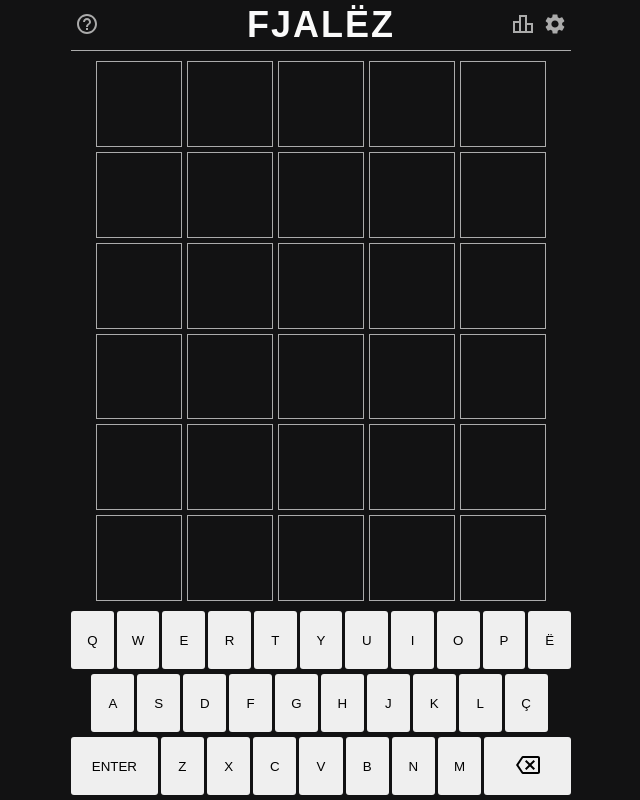
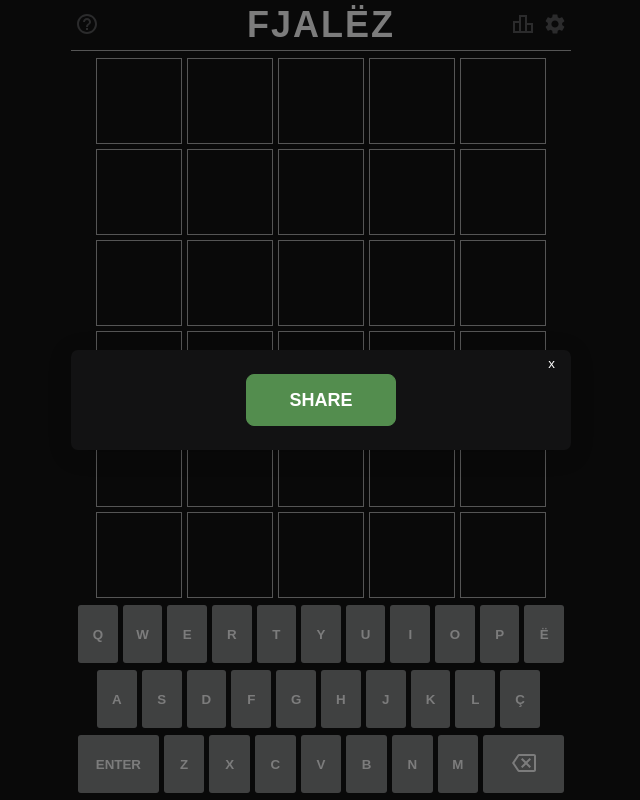
Before and after one commit to GrigorM/fjalez, a Vue app: page / in a window 1280 px wide. Both pictures are taken after a click on the button 842 px from the left and 25 px from the top of the page. Shown: the whole page, without its empty margins (319-959 px from the left). Built offline with nearby package versions, Linux system fonts and the light colour scheme.

Commit message:
modal, toast, localstorate etc

```diff
--- a/public/style.css
+++ b/public/style.css
@@ -158,6 +158,10 @@ main {
   width: 270px;
 } */
 
+.keyboard {
+  padding: 0 7px;
+}
+
 .keyboard .row {
     display: flex;
     justify-content: stretch;
@@ -166,14 +170,17 @@ main {
 .keyboard .row button {
     height: 58px;
     flex: 1;
-    margin-bottom: 5px;
+    margin-bottom: 7px;
     text-transform: uppercase;
+    background-color: #818384;
+    color: #fafafa;
+    font-weight: 700;
     border: none;
     border-radius: 3px;
 }
 
 .keyboard .row button.absent {
-  background-color: #777777;
+  background-color: #3a3a3c;
 }
 .keyboard .row button.present {
   background-color: #b59f3b;
@@ -183,7 +190,7 @@ main {
 }
 
 .keyboard .row button:not(:last-child) {
-    margin-right: 3px;
+    margin-right: 5px;
 }
 
 .keyboard .row .spacer-half {
--- a/src/App.vue
+++ b/src/App.vue
@@ -1,8 +1,10 @@
 <template>
-  <Header />
+  <Header @share="shareBoard" @openStats="openStats"/>
   <!-- <main> -->
     <Board :words="words"/>
     <Keyboard @check="check" @type="type" @clear="clear" :usedLetters="usedLetters"/>
+    <Toast :message="message" :open="openToast"/>
+    <Modal :open="openModal" @share="shareBoard" @closeModal="closeModal" />
   <!-- </main> -->
 </template>
 
@@ -10,13 +12,17 @@
 import Header from './components/Header.vue'
 import Board from './components/Board.vue'
 import Keyboard from './components/Keyboard.vue'
+import Toast from './components/Toast.vue'
+import Modal from './components/Modal.vue'
 
 export default {
   name: 'App',
   components: {
     Header,
     Board,
-    Keyboard
+    Keyboard,
+    Toast,
+    Modal,
   },
   data() {
       return {
@@ -122,12 +128,18 @@ export default {
               }],
           ],
           usedLetters: [],
+          finished: false,
+          openToast: false,
+          message: '',
+          openModal: false,
       }
   },
   methods: {
     check() {
+      if (!this.finished) {
         if (this.letterPointer < 5) {
-        alert('s\'ka mjaftueshem germa')
+          // alert('s\'ka mjaftueshem germa')
+          this.showToast('S\'ka mjaftueshem germa')
         } else {
           let hipoteza = this.words[this.round].map(({letter}) => letter)
           hipoteza = hipoteza.join("");
@@ -135,43 +147,54 @@ export default {
           fetch(`https://qub10cxllf.execute-api.eu-central-1.amazonaws.com/prod/define/${hipoteza}`)
             .then(res => res.json())
             .then(data => {
-            console.log(data)
               if (data.exactMatches.length === 0) {
-              alert('nuk osht llaf')
+                // alert('Fjale e pavlefshme')
+                this.showToast('Fjale e pavlefshme')
               } else {
                 this.feedback()
               }
             })
-          .catch(error => console.log(error))
+            .catch(error => {console.log(error); alert('Error')})
+        }
       }
     },
     clear() {
-      // let word = this.words[this.round].trim();
-      // word = word.slice(0, -1).padEnd(5, ' ')
-      // this.words[this.round] = word
+      if (!this.finished) {
         if (this.letterPointer > 0) {
           this.letterPointer--;
           this.words[this.round][this.letterPointer].letter = '';
         }
+      }
     },
     type(char) {
+      if (!this.finished && this.letterPointer < 5) {
         this.words[this.round][this.letterPointer].letter = char;
         this.letterPointer++;
+      }
     },
     feedback() {
-      console.log('feedback')
+      let guessed = false;
       this.words[this.round].forEach((letter, index) => {
         if (letter.letter === this.fjaleza[index]) {
           letter.state = 'correct';
+          guessed = true;
         } else if ( this.fjaleza.indexOf(letter.letter) !== -1 ) {
           letter.state = 'present';
+          guessed = false;
         } else {
           letter.state = 'absent';
+          guessed = false;
         }
       })
+
+      if (guessed || this.round === 6) {
+        this.finished = true;
+      }
+
       this.round ++;
       this.letterPointer = 0;
       this.updateUsedLetters();
+      this.saveToLocalStorage();
     },
     updateUsedLetters() {
       for(let i = 0; i<this.round; i++) {
@@ -181,20 +204,63 @@ export default {
           }
         }
       }
+    },
+    saveToLocalStorage() {
+      const obj = {
+        boardState: this.words,
+        round: this.round,
+        finished: this.finished,
+        usedLetters: this.usedLetters
+      }
+
+      localStorage.setItem('fjaleza', JSON.stringify(obj))
+    },
+    shareBoard() {
+      let text = '';
+      for(let i=0; i < this.round; i++) {
+        for(let j=0; j<5; j++) {
+          switch (this.words[i][j].state) {
+            case 'absent':
+              text += '⬛'
+              break;
+            case 'present':
+              text += '🟨'
+              break;
+            case 'correct':
+              text += '🟩'
+              break;
+
+            default:
+              break;
+          }
+        }
+        text += '\n';
+      }
+      navigator.clipboard.writeText(text);
+    },
+    showToast(message) {
+      this.message = message;
+      this.openToast = true;
+      setTimeout(() => {
+        this.openToast = false;
+      }, 1000);
+    },
+    openStats() {
+      console.log('open modal')
+      this.openModal = true;
+    },
+    closeModal() {
+      this.openModal = false;
+    }
+  },
+  mounted() {
+    if (localStorage.getItem('fjaleza')) {
+      const words = JSON.parse(localStorage.getItem('fjaleza'))
+      this.words = words.boardState
+      this.round = words.round
+      this.finished = words.finished
+      this.usedLetters = words.usedLetters
     }
   }
 }
 </script>
-
-<style>
-/* @import "styles/main.css"; */
-/* #app {
-  font-family: Avenir, Helvetica, Arial, sans-serif;
-  -webkit-font-smoothing: antialiased;
-  -moz-osx-font-smoothing: grayscale;
-  text-align: center;
-  color: #2c3e50;
-  margin-top: 60px;
-} */
-
-</style>
--- a/src/components/Header.vue
+++ b/src/components/Header.vue
@@ -3,22 +3,32 @@
             <div class="menu">
                 <button id="help-button" class="icon" aria-label="help">
                     <svg xmlns="http://www.w3.org/2000/svg" height="24" viewBox="0 0 24 24" width="24">
-                        <path fill="#ababab" d="M11 18h2v-2h-2v2zm1-16C6.48 2 2 6.48 2 12s4.48 10 10 10 10-4.48 10-10S17.52 2 12 2zm0 18c-4.41 0-8-3.59-8-8s3.59-8 8-8 8 3.59 8 8-3.59 8-8 8zm0-14c-2.21 0-4 1.79-4 4h2c0-1.1.9-2 2-2s2 .9 2 2c0 2-3 1.75-3 5h2c0-2.25 3-2.5 3-5 0-2.21-1.79-4-4-4z"></path>
+                        <path fill="#565758" d="M11 18h2v-2h-2v2zm1-16C6.48 2 2 6.48 2 12s4.48 10 10 10 10-4.48 10-10S17.52 2 12 2zm0 18c-4.41 0-8-3.59-8-8s3.59-8 8-8 8 3.59 8 8-3.59 8-8 8zm0-14c-2.21 0-4 1.79-4 4h2c0-1.1.9-2 2-2s2 .9 2 2c0 2-3 1.75-3 5h2c0-2.25 3-2.5 3-5 0-2.21-1.79-4-4-4z"></path>
                     </svg>
                 </button>
             </div>
             <div class="title">FJALËZ</div>
             <div class="menu">
-                <button id="statistics-button" class="icon" aria-label="statistics">
+                <button id="statistics-button" class="icon" aria-label="statistics" @click="openStats">
                     <svg xmlns="http://www.w3.org/2000/svg" height="24" viewBox="0 0 24 24" width="24">
-                        <path fill="#ababab" d="M16,11V3H8v6H2v12h20V11H16z M10,5h4v14h-4V5z M4,11h4v8H4V11z M20,19h-4v-6h4V19z"></path>
+                        <path fill="#565758" d="M16,11V3H8v6H2v12h20V11H16z M10,5h4v14h-4V5z M4,11h4v8H4V11z M20,19h-4v-6h4V19z"></path>
                         </svg>
                 </button>
                 <button id="settings-button" class="icon" aria-label="settings">
                     <svg xmlns="http://www.w3.org/2000/svg" height="24" viewBox="0 0 24 24" width="24">
-                        <path fill="#ababab" d="M19.14,12.94c0.04-0.3,0.06-0.61,0.06-0.94c0-0.32-0.02-0.64-0.07-0.94l2.03-1.58c0.18-0.14,0.23-0.41,0.12-0.61 l-1.92-3.32c-0.12-0.22-0.37-0.29-0.59-0.22l-2.39,0.96c-0.5-0.38-1.03-0.7-1.62-0.94L14.4,2.81c-0.04-0.24-0.24-0.41-0.48-0.41 h-3.84c-0.24,0-0.43,0.17-0.47,0.41L9.25,5.35C8.66,5.59,8.12,5.92,7.63,6.29L5.24,5.33c-0.22-0.08-0.47,0-0.59,0.22L2.74,8.87 C2.62,9.08,2.66,9.34,2.86,9.48l2.03,1.58C4.84,11.36,4.8,11.69,4.8,12s0.02,0.64,0.07,0.94l-2.03,1.58 c-0.18,0.14-0.23,0.41-0.12,0.61l1.92,3.32c0.12,0.22,0.37,0.29,0.59,0.22l2.39-0.96c0.5,0.38,1.03,0.7,1.62,0.94l0.36,2.54 c0.05,0.24,0.24,0.41,0.48,0.41h3.84c0.24,0,0.44-0.17,0.47-0.41l0.36-2.54c0.59-0.24,1.13-0.56,1.62-0.94l2.39,0.96 c0.22,0.08,0.47,0,0.59-0.22l1.92-3.32c0.12-0.22,0.07-0.47-0.12-0.61L19.14,12.94z M12,15.6c-1.98,0-3.6-1.62-3.6-3.6 s1.62-3.6,3.6-3.6s3.6,1.62,3.6,3.6S13.98,15.6,12,15.6z"></path>
+                        <path fill="#565758" d="M19.14,12.94c0.04-0.3,0.06-0.61,0.06-0.94c0-0.32-0.02-0.64-0.07-0.94l2.03-1.58c0.18-0.14,0.23-0.41,0.12-0.61 l-1.92-3.32c-0.12-0.22-0.37-0.29-0.59-0.22l-2.39,0.96c-0.5-0.38-1.03-0.7-1.62-0.94L14.4,2.81c-0.04-0.24-0.24-0.41-0.48-0.41 h-3.84c-0.24,0-0.43,0.17-0.47,0.41L9.25,5.35C8.66,5.59,8.12,5.92,7.63,6.29L5.24,5.33c-0.22-0.08-0.47,0-0.59,0.22L2.74,8.87 C2.62,9.08,2.66,9.34,2.86,9.48l2.03,1.58C4.84,11.36,4.8,11.69,4.8,12s0.02,0.64,0.07,0.94l-2.03,1.58 c-0.18,0.14-0.23,0.41-0.12,0.61l1.92,3.32c0.12,0.22,0.37,0.29,0.59,0.22l2.39-0.96c0.5,0.38,1.03,0.7,1.62,0.94l0.36,2.54 c0.05,0.24,0.24,0.41,0.48,0.41h3.84c0.24,0,0.44-0.17,0.47-0.41l0.36-2.54c0.59-0.24,1.13-0.56,1.62-0.94l2.39,0.96 c0.22,0.08,0.47,0,0.59-0.22l1.92-3.32c0.12-0.22,0.07-0.47-0.12-0.61L19.14,12.94z M12,15.6c-1.98,0-3.6-1.62-3.6-3.6 s1.62-3.6,3.6-3.6s3.6,1.62,3.6,3.6S13.98,15.6,12,15.6z"></path>
                       </svg>
                 </button>
             </div>
         </header>
 </template>
+
+<script>
+export default {
+    methods: {
+        openStats() {
+            this.$emit('openStats')
+        },
+    }
+}
+</script>
--- a/src/components/Keyboard.vue
+++ b/src/components/Keyboard.vue
@@ -28,7 +28,7 @@
             </button>
             <button id="backspace" @click="clear" aria-label="clear">
                 <svg xmlns="http://www.w3.org/2000/svg" height="24" viewBox="0 0 24 24" width="24">
-                    <path fill="#000000" d="M22 3H7c-.69 0-1.23.35-1.59.88L0 12l5.41 8.11c.36.53.9.89 1.59.89h15c1.1 0 2-.9 2-2V5c0-1.1-.9-2-2-2zm0 16H7.07L2.4 12l4.66-7H22v14zm-11.59-2L14 13.41 17.59 17 19 15.59 15.41 12 19 8.41 17.59 7 14 10.59 10.41 7 9 8.41 12.59 12 9 15.59z"></path>
+                    <path fill="#fafafa" d="M22 3H7c-.69 0-1.23.35-1.59.88L0 12l5.41 8.11c.36.53.9.89 1.59.89h15c1.1 0 2-.9 2-2V5c0-1.1-.9-2-2-2zm0 16H7.07L2.4 12l4.66-7H22v14zm-11.59-2L14 13.41 17.59 17 19 15.59 15.41 12 19 8.41 17.59 7 14 10.59 10.41 7 9 8.41 12.59 12 9 15.59z"></path>
                 </svg>
             </button>
         </div>
@@ -56,28 +56,10 @@ export default {
             this.$emit('type', char)
         },
         letterState(letter) {
-            console.log(this.usedLetters);
-            console.log(letter);
             const usedLetter = this.usedLetters.filter(l => {
-                if (l.letter === letter) return l
+                if (l.letter === letter) return l;
             });
-            // const usedLetterState = usedLetter.map(l => {
-            //     return l.state
-            // });
-            // console.log(usedLetterState)
             return usedLetter.length ? usedLetter[0].state : '';
-            // if (usedLetter.length > 0) {
-            //     return usedLetter
-            // } else {
-            //     return ''
-            // }
-            // const index = this.usedLetters.indexOf(letter)
-            // if (index !== -1) {
-            //     console.log(this.usedLetters[index].state)
-            //     return this.usedLetters[index].state
-            // } else {
-            //     console.log('letter not found')
-            // }
         }
     },
     mounted() {
--- /dev/null
+++ b/src/components/Modal.vue
@@ -0,0 +1,92 @@
+<template>
+    <aside class="backdrop" :class="showModal" tabIndex="-1" role="presentation" >
+        <div class="modal" role="dialog" aria-modal="true">
+            <button class="close" @click="closeModal">x</button>
+            <button class="share" @click="shareBoard">Share</button>
+        </div>
+    </aside>
+</template>
+
+<script>
+export default {
+    props: ['open'],
+    computed: {
+        showModal() {
+            return this.open ? 'show' : 'hide';
+        }
+    },
+    methods: {
+        shareBoard() {
+            this.$emit('share')
+            this.$emit('closeModal');
+        },
+        closeModal() {
+            this.$emit('closeModal');
+        }
+    },
+    mounted() {
+        document.addEventListener('keyup', (e) => {
+            if (this.open && e.key === 'Escape') {
+                this.$emit('closeModal');
+            }
+        })
+    }
+}
+</script>
+
+<style>
+.backdrop {
+    display: none;
+    position: absolute;
+    top: 0;
+    left: 0;
+    right: 0;
+    bottom: 0;
+    background-color: rgba(0, 0, 0, 0.5);
+}
+
+.backdrop.show {
+    display: block;
+}
+
+.modal {
+    position: absolute;
+    top: 50%;
+    left: 50%;
+    transform: translate(-50%, -50%);
+    width: 100%;
+    max-width: 500px;
+    min-height: 100px;
+    margin: 0 auto;
+
+    background-color: #121213;
+    border-radius: 7px;
+    box-shadow: 0 4px 23px 0 rgba(0, 0, 0, 0.2);
+
+    display: flex;
+    justify-content: center;
+    align-items: center;
+}
+.modal .close {
+    position: absolute;
+    top: 5px;
+    right: 10px;
+    background-color: transparent;
+    border: none;
+    color: white;
+    cursor: pointer;
+}
+.modal .share {
+    background-color: #538d4e;
+    color: white;
+    border: 1px solid #538d4e;
+    width: 150px;
+    height: 52px;
+    padding: 7px;
+    border-radius: 8px;
+    cursor: pointer;
+    font-size: 1.8rem;
+    font-weight: bold;
+    text-transform: uppercase;
+}
+</style>
--- /dev/null
+++ b/src/components/Toast.vue
@@ -0,0 +1,81 @@
+<template>
+    <div class="toast" :class="openToast">{{ message }}</div>
+</template>
+
+<script>
+export default {
+    props: ['message', 'open'],
+    computed: {
+      openToast() {
+        if (this.open) return 'show';
+        else return 'hide';
+      }
+    }
+}
+</script>
+
+<style>
+.toast {
+  background-color: white;
+  color: #3a3a3a;
+  position: absolute;
+  top: 10%;
+  left: 50%;
+  transform: translate(-50%, 0);
+  width: 160px;
+  height: 69px;
+  display: flex;
+  justify-content: center;
+  align-items: center;
+  font-size: 1.6rem;
+  font-weight: bold;
+  visibility: hidden;
+}
+
+.toast.show {
+  visibility: visible;
+  animation: fadein 0.1s, fadeout 1.5s 2.5s;
+}
+
+
+@keyframes fadein {
+
+  from {
+
+    bottom: 0;
+
+    opacity: 0;
+
+  }
+
+  to {
+
+    bottom: 30px;
+
+    opacity: 1;
+
+  }
+
+}
+
+
+@keyframes fadeout {
+
+  from {
+
+    bottom: 30px;
+
+    opacity: 1;
+
+  }
+
+  to {
+
+    bottom: 0;
+
+    opacity: 0;
+
+  }
+
+}
+</style>
```
Also changed, not shown: src/components/Board.vue (line endings or trailing spaces), 2 other files (tests, documents, lock files or other folders). Lines whose indentation alone changed are shown as unchanged.
